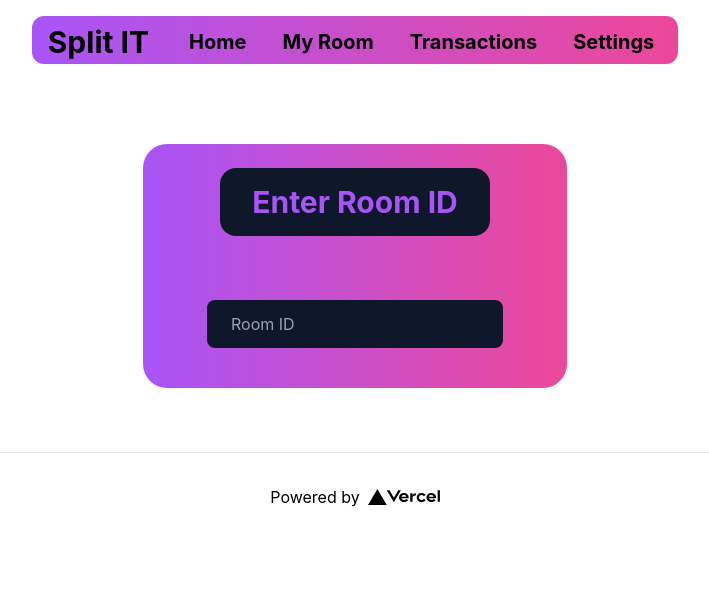
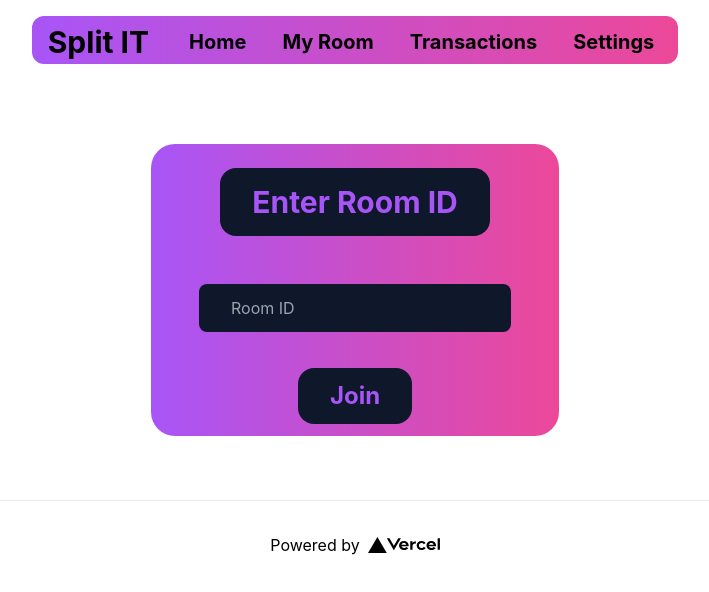
Before and after one commit to ayush035/SplitIT, a Next.js app in the folder splitit/: page /join in a window 1280 px wide. Shown: the top 592 px of the page, without its empty margins (285-994 px from the left). Built offline with nearby package versions, Linux system fonts and the light colour scheme.

Commit message:
Update join.js

```diff
--- a/splitit/pages/join.js
+++ b/splitit/pages/join.js
@@ -20,14 +20,17 @@ export default function join() {
         </div>
         </div>
         </div>
-        <div className=" p-8 mx-8 right flex flex-col">
-        <input className="px-6 h-12 my-2  rounded-lg outline-blue-600 bg-slate-900 text-purple-500" type="text" placeholder="Room ID">
+        <div className=" p-4 mx-8 right flex flex-col">
+        <input className="px-8 h-12 my-2  rounded-lg outline-blue-600 bg-slate-900 text-purple-500" type="text" placeholder="Room ID">
     </input>
     </div>
-
-
-
-
+    <div className='flex justify-center items-center my-3 mx-6'>
+    <div className='rounded-2xl bg-slate-900'>
+        <button className=' text-2xl my-3 mx-8 cursor-pointer font-bold'>
+            Join
+            </button>
+            </div>
+            </div>
 
     </main>
     </div>
```
